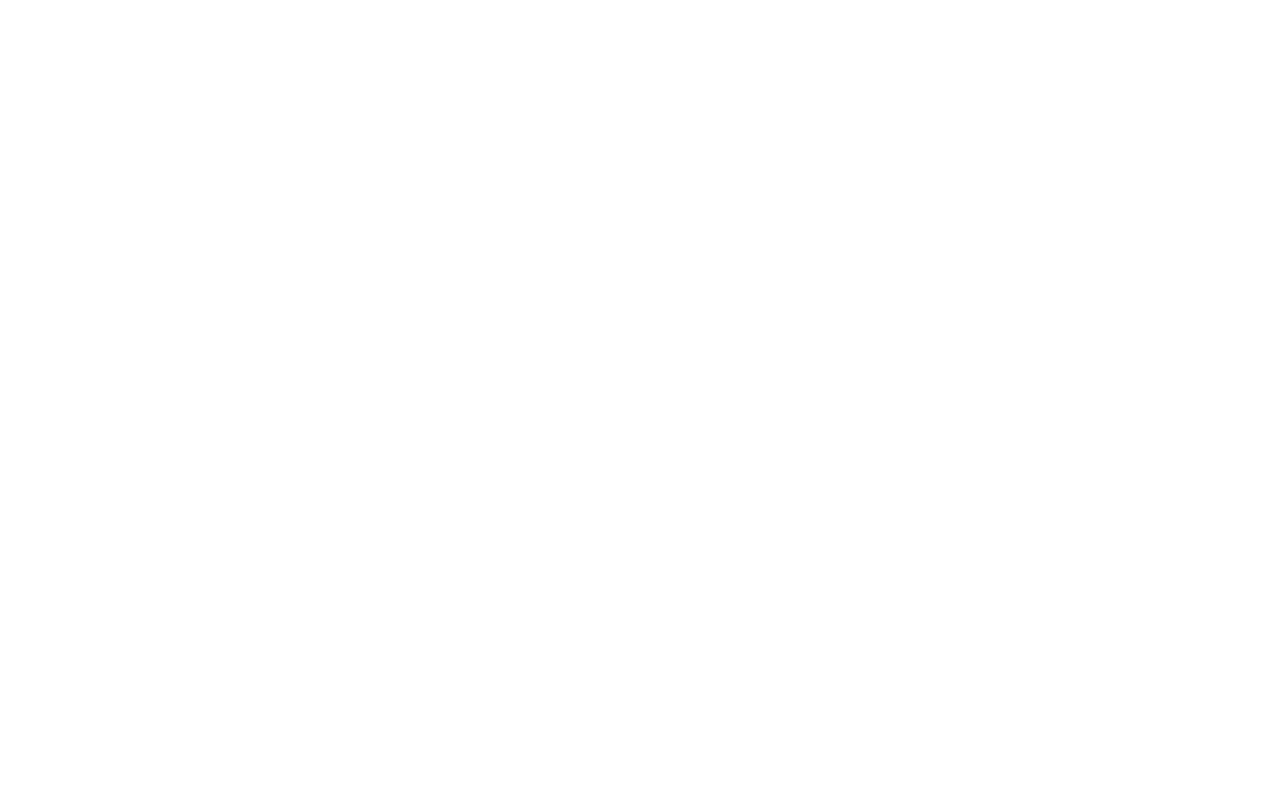
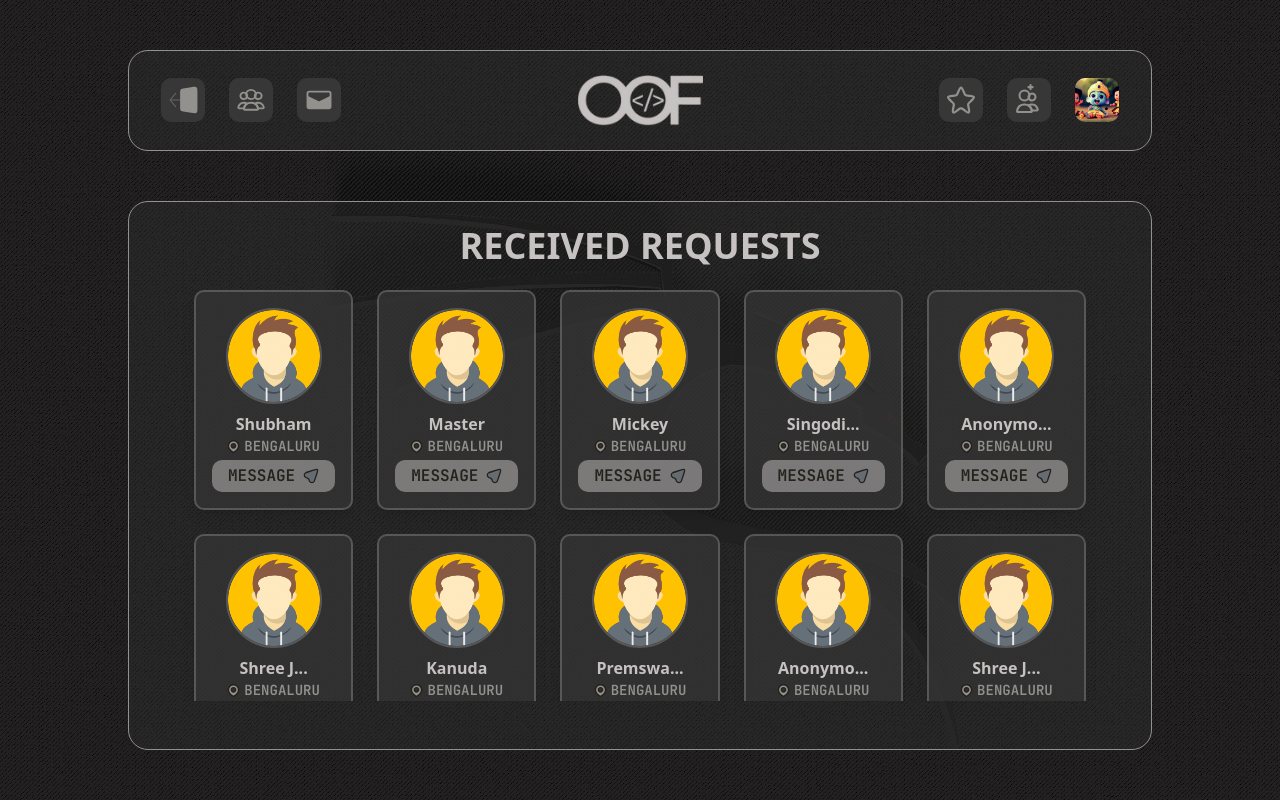
Before and after one commit to singodiyashubham87/object-oriented-friendship-frontend, a React (Vite) app: page /received-requests in a window 1280 px wide. Before the commit this address had no page. Built offline with nearby package versions, Linux system fonts and the light colour scheme.

Commit message:
chore: add received request page & fix routing

```diff
--- a/src/App.jsx
+++ b/src/App.jsx
@@ -5,10 +5,11 @@
 import Messages from "@/pages/Messages/Messages.jsx";
 import Profile from "@/pages/Profile/Profile.jsx";
 import Register from "@/pages/Register/Register.jsx";
-import Requests from "@/pages/Requests/Requests.jsx";
 import UserProfile from "@/pages/UserProfile/UserProfile.jsx";
 import { BrowserRouter, Route, Routes } from "react-router-dom";
 import Layout from "./common/Layout.jsx";
+import ReceivedRequests from "./pages/Requests/ReceivedRequests.jsx";
+import SentRequests from "./pages/Requests/SentRequests.jsx";
 const App = () => {
   return (
     <BrowserRouter>
@@ -20,7 +21,8 @@
           <Route path="friends" element={<Friends />} />
           <Route path="messages" element={<Messages />} />
           <Route path="bookmark" element={<Bookmark />} />
-          <Route path="requests" element={<Requests />} />
+          <Route path="sent-requests" element={<SentRequests />} />
+          <Route path="received-requests" element={<ReceivedRequests />} />
           <Route path="profile" element={<Profile />} />
           <Route path="profile/user/:id" element={<UserProfile />} />
         </Route>
--- /dev/null
+++ b/src/pages/Requests/ReceivedRequests.jsx
@@ -0,0 +1,74 @@
+import userAvatar from "@/assets/images/userAvatar.png";
+import LocationIcon from "@/components/icons/LocationIcon";
+import MessageIcon from "@/components/icons/MessageIcon";
+import { friendsData } from "@/pages/Friends/data/friends";
+import React from "react";
+import { Tooltip } from "react-tooltip";
+
+const ReceivedRequests = () => {
+  return (
+    <div className="flex-grow flex flex-col justify-evenly items-center w-full h-11/12 bg-dark-glassmorphism-30 border-xs border-secondary-silver rounded-custom-s overflow-y-auto overflow-x-hidden px-6 py-6">
+      <div className="flex justify-center h-1/5">
+        <h2 className="text-4xl text-primary-silver font-bold uppercase">
+          Received Requests
+        </h2>
+      </div>
+      <div className="w-full h-4/5 flex justify-center flex-wrap px-4 my-6 gap-6 overflow-y-auto overflow-x-hidden">
+        {friendsData?.map((friend, index) => (
+          <div
+            key={friend.id}
+            className="flex flex-col gap-2 items-center justify-stretch bg-dark-glassmorphism-70 rounded-custom-xs p-4 shadow-lg border-2 border-primary-gray-30"
+          >
+            <div className="w-24 border-2 border-primary-gray-30 overflow-hidden rounded-full">
+              <img
+                src={userAvatar}
+                alt="user-avatar"
+                className="w-full h-full object-cover"
+              />
+            </div>
+            <div className="flex flex-col items-center gap-1">
+              <div className="relative group text-center">
+                {friend.name.length > 7 ? (
+                  <>
+                    <p
+                      className="text-primary-silver text-base font-semibold truncate max-w-[100px] text-center"
+                      data-tooltip-id={`tooltip-${index}`}
+                    >
+                      {friend.name.length > 7
+                        ? `${friend.name.slice(0, 7)}...`
+                        : friend.name}
+                    </p>
+                    <Tooltip id={`tooltip-${index}`} place="top" effect="solid">
+                      {friend.name}
+                    </Tooltip>
+                  </>
+                ) : (
+                  <span className="text-primary-silver text-base font-semibold text-center">
+                    {friend.name}
+                  </span>
+                )}
+                <div className="flex items-center gap-1">
+                  <LocationIcon />
+                  <p className="text-secondary-silver text-sm uppercase font-primary font-semibold">
+                    {friend.location}
+                  </p>
+                </div>
+              </div>
+              <div className="flex gap-2 items-center bg-primary-silver-50 text-primary-dark px-4 py-1 rounded-custom-xs hover:bg-secondary-silver cursor-pointer">
+                <button
+                  type="button"
+                  className="uppercase text-base font-primary font-semibold"
+                >
+                  Message
+                </button>
+                <MessageIcon size={16} />
+              </div>
+            </div>
+          </div>
+        ))}
+      </div>
+    </div>
+  );
+};
+
+export default ReceivedRequests;
```
